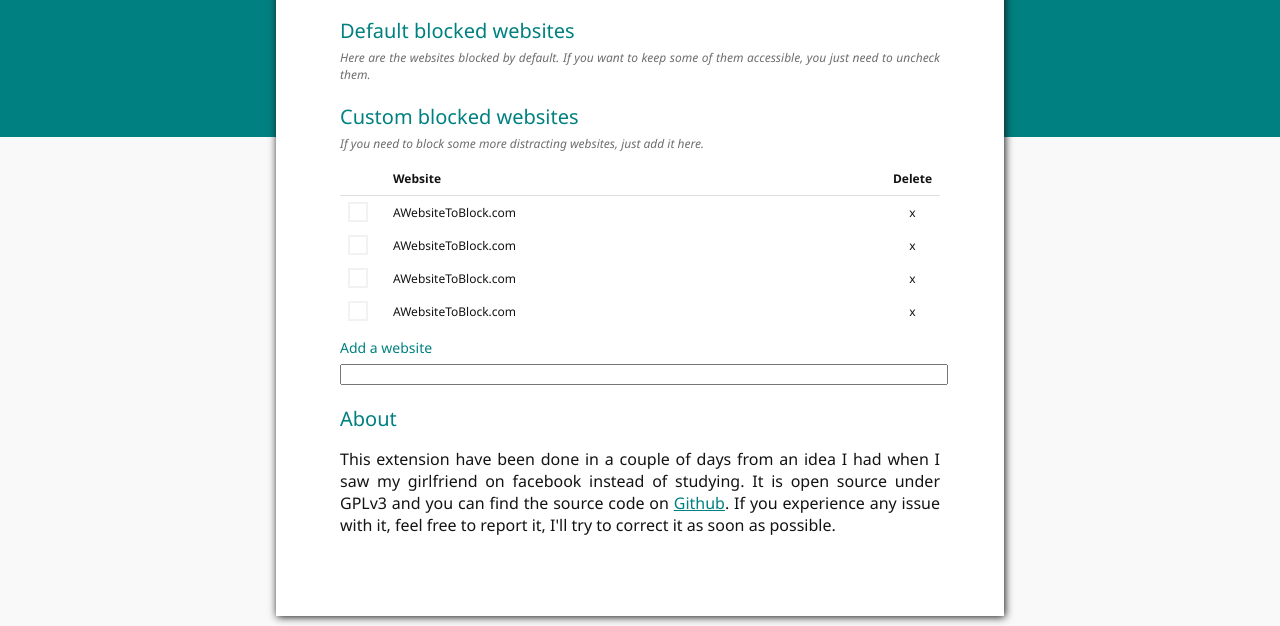
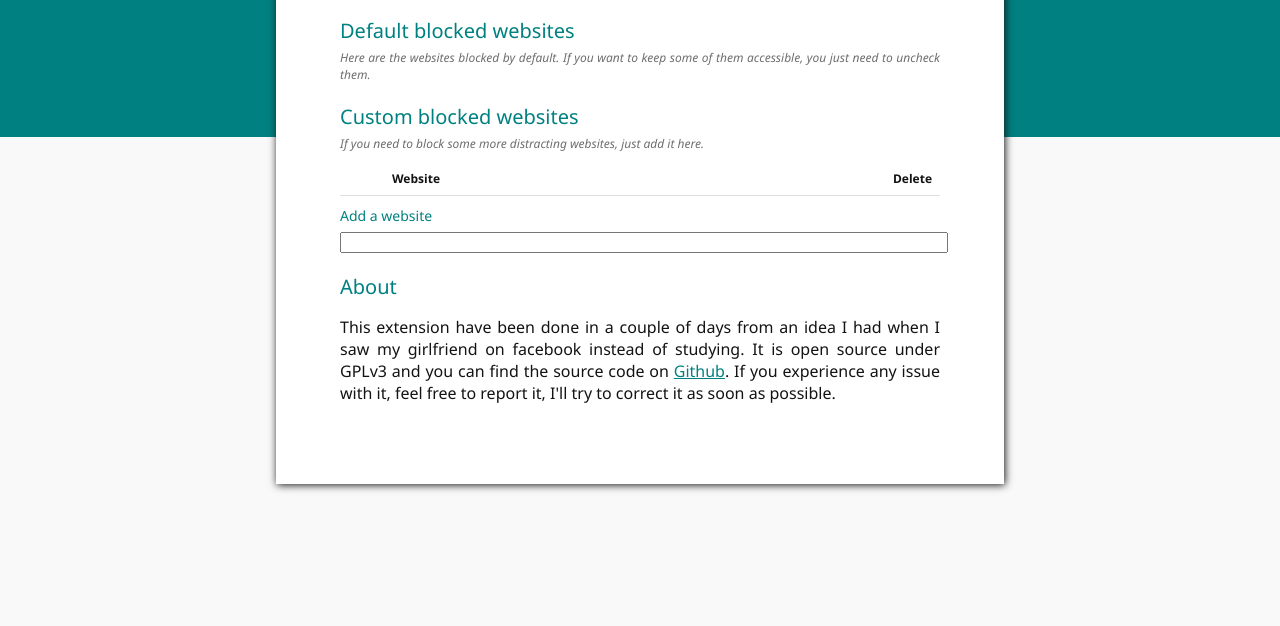
Before and after one commit to Adri-7/Focus-Mode, a browser extension: page html/settings.html in a window 1280 px wide. Shown: the part 183-809 px from the top of the page. Drawn offline with Linux system fonts and the light colour scheme.

Commit message:
Minor bug fixes

```diff
--- a/html/settings.html
+++ b/html/settings.html
@@ -20,7 +20,7 @@ along with Focus Mode.  If not, see <http://www.gnu.org/licenses/>.
 <!DOCTYPE html>
 <html>
 <head>
-  <title>Stop</title>
+  <title>Settings</title>
   <link rel="stylesheet" type="text/css" href="../css/settings.css"/>
 </head>
 
@@ -47,34 +47,6 @@ along with Focus Mode.  If not, see <http://www.gnu.org/licenses/>.
               <th>Website</th>
               <th class="table-cross">Delete</th>
             </tr>
-            <tr>
-              <td class="table-checkbox">
-                <input type="checkbox" class="checkbox">
-              </td>
-              <td>AWebsiteToBlock.com</td>
-              <td class="table-cross">x</td>
-            </tr>
-            <tr>
-              <td class="table-checkbox">
-                <input type="checkbox" class="checkbox">
-              </td>
-              <td>AWebsiteToBlock.com</td>
-              <td class="table-cross">x</td>
-            </tr>
-            <tr>
-              <td class="table-checkbox">
-                <input type="checkbox" class="checkbox">
-              </td>
-              <td>AWebsiteToBlock.com</td>
-              <td class="table-cross">x</td>
-            </tr>
-            <tr>
-              <td class="table-checkbox">
-                <input type="checkbox" class="checkbox">
-              </td>
-              <td>AWebsiteToBlock.com</td>
-              <td class="table-cross">x</td>
-          </tr>
         </table>
         <div>
           <p class="title2">Add a website</p>
@@ -85,8 +57,8 @@ along with Focus Mode.  If not, see <http://www.gnu.org/licenses/>.
         <p class="title1">About</p>
         <p>This extension have been done in a couple of days from an idea I had when
           I saw my girlfriend on facebook instead of studying. It is open source
-          under GPLv3 and you can find the source code on <a href>Github</a>. If you
-          experience any issue with it, feel free to report it, I'll try to
+          under GPLv3 and you can find the source code on <a href="https://github.com/Adri-7/Focus-Mode">Github</a>.
+		  If you experience any issue with it, feel free to report it, I'll try to
           correct it as soon as possible.</p>
       </div>
     </div>
--- a/js/background.js
+++ b/js/background.js
@@ -106,4 +106,7 @@ along with Focus Mode.  If not, see <http://www.gnu.org/licenses/>.
 
   /* deactivated by default */
   storage.local.set({"on": false});
+
+  /* Load on start */
+  loadWebsites();
 })();
```
Also changed, not shown: manifest.json.
